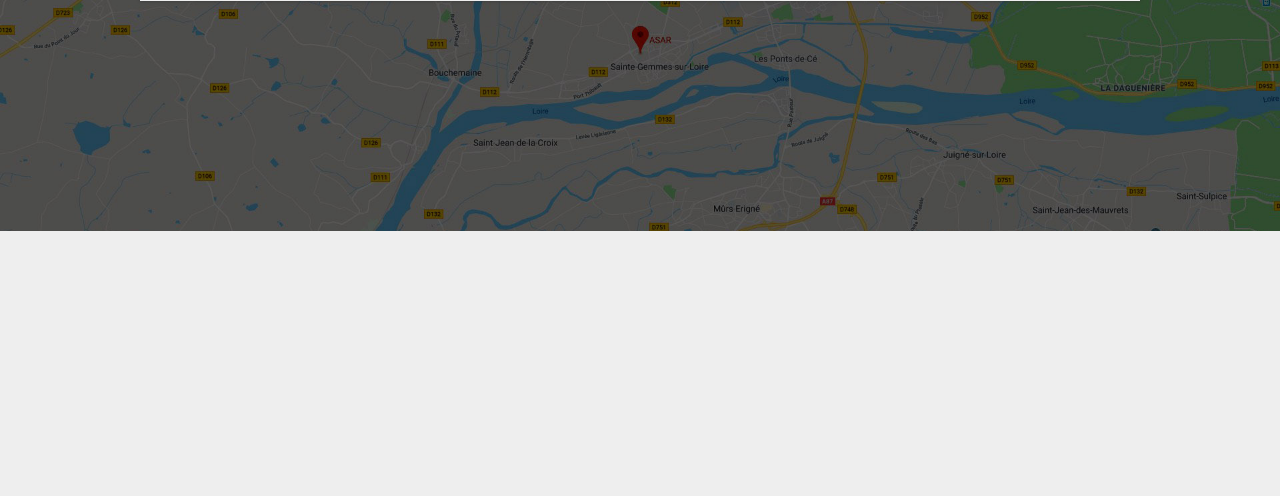
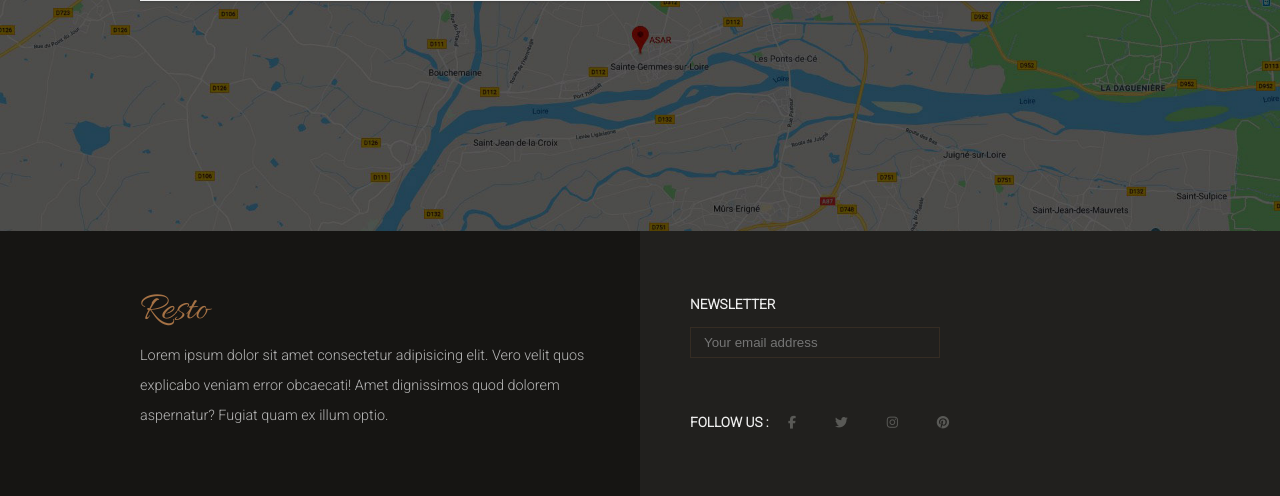
Before and after one commit to adminnono/adminnono.github.io, a PHP site: page / in a window 1280 px wide. Shown: the part 3997-4493 px from the top of the page. Before the commit the page ends 4228 px from the top, so only its background shows below. Run offline with PHP 8.4, Linux system fonts and the light colour scheme.

Commit message:
Ajout footer

```diff
--- a/resto/assets/styles/index.css
+++ b/resto/assets/styles/index.css
@@ -555,4 +555,77 @@ header .header-text div h6 {
 }
 .section5 .quote-container p {
   color: rgb(166, 114, 69);
+}
+
+footer {
+  background: url(../img/bg-footer.jpg) center/cover;
+  text-align: left;
+  padding: 65px 32px;
+  color: #eee;
+}
+footer .footer-content {
+  max-width: 1000px;
+  margin: 0 auto;
+  display: grid;
+  grid-template-columns: 50% 50%;
+}
+footer .footer-content .left-part {
+  padding-right: 30px;
+  line-height: 30px;
+}
+footer .footer-content .left-part h2 {
+  font-family: Allura, cursive;
+  font-size: 2.5rem;
+  font-weight: 100;
+  color: rgb(166, 114, 69);
+  margin-bottom: 15px;
+}
+footer .footer-content .left-part p {
+  font-size: 0.9rem;
+  color: rgb(182, 182, 182);
+}
+footer .footer-content .right-part {
+  padding-left: 50px;
+  display: grid;
+  grid-template-rows: 1fr 1fr;
+}
+footer .footer-content .right-part h3 {
+  font-size: 0.85rem;
+}
+footer .footer-content .right-part input {
+  margin-top: 15px;
+  background: none;
+  border: 1px solid rgba(166, 114, 69, 0.151);
+  padding: 7px 13px;
+  width: 250px;
+}
+footer .footer-content .right-part .follow-us {
+  display: -webkit-box;
+  display: -ms-flexbox;
+  display: flex;
+  margin-top: 50px;
+}
+footer .footer-content .right-part .follow-us ul {
+  display: -webkit-box;
+  display: -ms-flexbox;
+  display: flex;
+  -webkit-box-align: center;
+      -ms-flex-align: center;
+          align-items: center;
+  -ms-flex-pack: distribute;
+      justify-content: space-around;
+  -ms-flex-wrap: wrap;
+      flex-wrap: wrap;
+  color: #595956;
+  font-size: 0.8rem;
+  width: 200px;
+  cursor: pointer;
+}
+footer .footer-content .right-part .follow-us ul i {
+  -webkit-transition: 0.2s;
+  transition: 0.2s;
+}
+footer .footer-content .right-part .follow-us ul i:hover {
+  -webkit-transform: scale(1.5);
+          transform: scale(1.5);
 }/*# sourceMappingURL=index.css.map */
--- a/resto/index.html
+++ b/resto/index.html
@@ -296,5 +296,33 @@
         <p>CEO - HeadPassion</p>
       </div>
     </section>
+    <footer>
+      <div class="footer-content">
+        <div class="left-part">
+          <h2>Resto</h2>
+          <p>
+            Lorem ipsum dolor sit amet consectetur adipisicing elit. Vero velit
+            quos explicabo veniam error obcaecati! Amet dignissimos quod dolorem
+            aspernatur? Fugiat quam ex illum optio.
+          </p>
+        </div>
+        <div class="right-part">
+          <div class="newsletter">
+            <h3>NEWSLETTER</h3>
+            <input type="email" placeholder="Your email address" />
+          </div>
+          <div class="follow-us">
+            <h3>FOLLOW US :</h3>
+            <ul>
+              <li><i class="fab fa-facebook-f"></i></li>
+              <li><i class="fab fa-twitter"></i></li>
+              <li><i class="fab fa-instagram"></i></li>
+              </li>
+              <li><i class="fab fa-pinterest"></i></li>
+            </ul>
+          </div>
+        </div>
+      </div>
+    </footer>
   </body>
 </html>
```
Also changed, not shown: resto/assets/styles/layouts/_footer.scss (+66 -0 lines), 1 other file.
